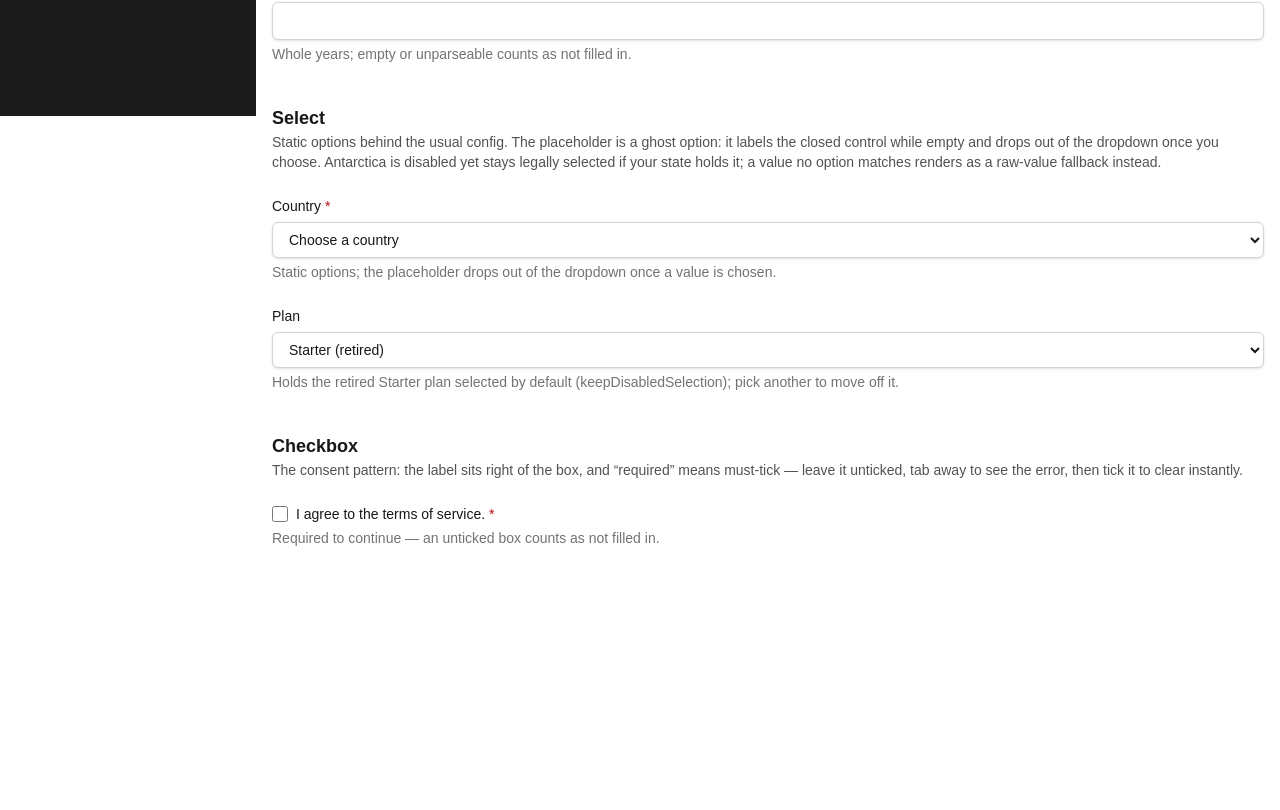
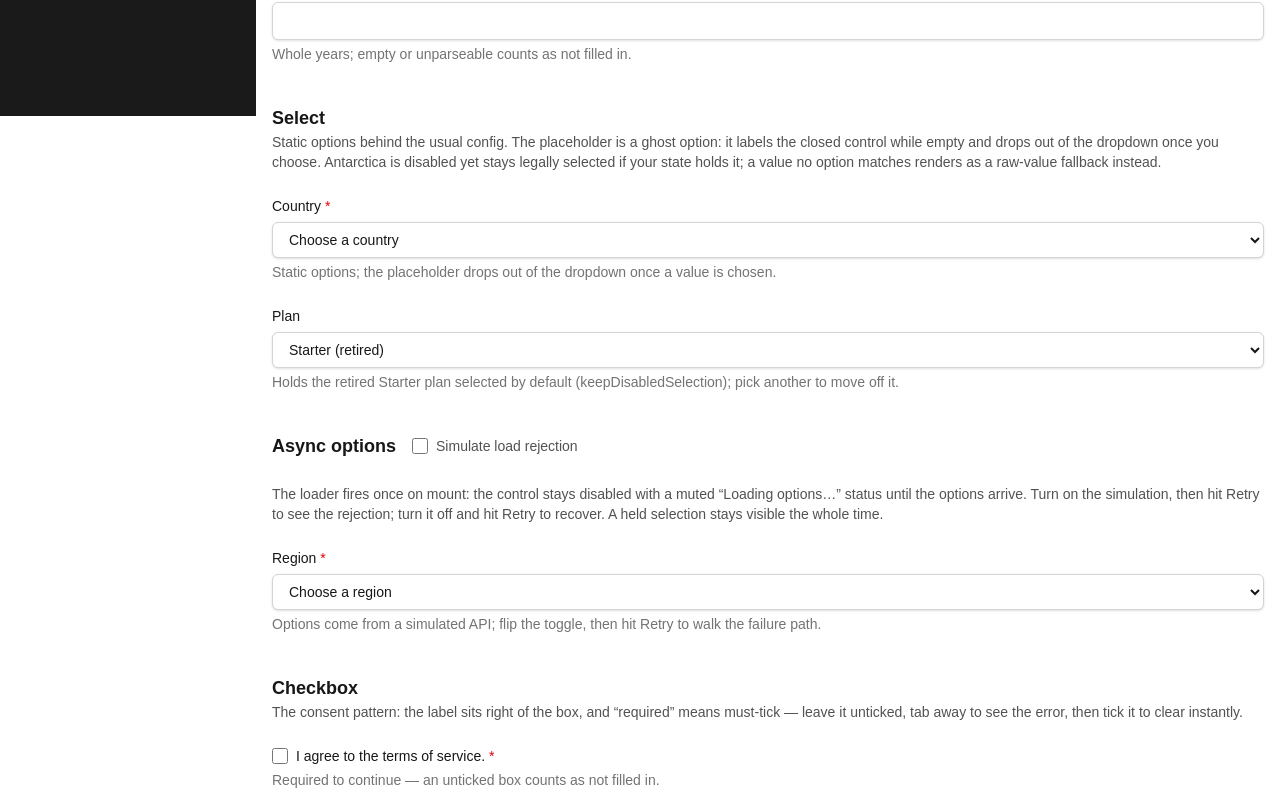
Before and after one commit to ShimaVaghei/nextjs-toolkit, a Next.js app: page /field in a window 1280 px wide. Shown: the part 684-1494 px from the top of the page. Before the commit the page ends 1252 px from the top, so only its background shows below. Built offline with nearby package versions, Linux system fonts and the light colour scheme.

Commit message:
Add async options with Pending/Rejected/Retry to select Field (#15)

```diff
--- a/app/field/page.tsx
+++ b/app/field/page.tsx
@@ -1,6 +1,6 @@
 "use client";
 
-import { useState } from "react";
+import { useRef, useState } from "react";
 import { Field, type FieldConfig } from "@/components/Field";
 
 export default function FieldDemoPage() {
@@ -12,6 +12,13 @@ export default function FieldDemoPage() {
   const [consent, setConsent] = useState(false);
   const [country, setCountry] = useState("");
   const [legacyPlan, setLegacyPlan] = useState("starter");
+  const [region, setRegion] = useState("");
+  const [simulateRejection, setSimulateRejection] = useState(false);
+
+  // Kept out of render state so the mounted loader is never re-fired by a
+  // toggle; each attempt reads the ref when it settles, and Retry always sees
+  // the latest position.
+  const regionRejectionRef = useRef(false);
 
   const nameConfig: FieldConfig = {
     kind: "input",
@@ -106,6 +113,37 @@ export default function FieldDemoPage() {
     ],
   };
 
+  const regionConfig: FieldConfig = {
+    kind: "select",
+    label: "Region",
+    hint: "Options come from a simulated API; flip the toggle, then hit Retry to walk the failure path.",
+    value: region,
+    onValueChange: (value) => setRegion(String(value)),
+    validator: { required: { value: true, message: "Choose a region." } },
+    placeholder: "Choose a region",
+    options: () =>
+      new Promise((resolve, reject) => {
+        window.setTimeout(() => {
+          if (regionRejectionRef.current) {
+            reject(new Error("Simulated region load rejection."));
+          } else {
+            resolve([
+              { label: "Africa", value: "af" },
+              { label: "Americas", value: "am" },
+              { label: "Asia", value: "as" },
+              { label: "Europe", value: "eu" },
+              { label: "Oceania", value: "oc" },
+            ]);
+          }
+        }, 800);
+      }),
+  };
+
+  const toggleSimulateRejection = (checked: boolean) => {
+    regionRejectionRef.current = checked;
+    setSimulateRejection(checked);
+  };
+
   return (
     <div className="space-y-10">
       <header>
@@ -151,6 +189,33 @@ export default function FieldDemoPage() {
       </section>
 
       <section className="space-y-6">
+        <div className="flex items-center gap-4">
+          <h2 className="text-lg font-semibold text-neutral-900 dark:text-neutral-100">
+            Async options
+          </h2>
+          <label className="flex cursor-pointer items-center gap-2 text-sm text-neutral-600 dark:text-neutral-400">
+            <input
+              type="checkbox"
+              checked={simulateRejection}
+              onChange={(event) =>
+                toggleSimulateRejection(event.target.checked)
+              }
+              className="h-4 w-4 accent-neutral-900 dark:accent-neutral-100"
+            />
+            Simulate load rejection
+          </label>
+        </div>
+        <p className="text-sm text-neutral-600 dark:text-neutral-400">
+          The loader fires once on mount: the control stays disabled with a
+          muted &ldquo;Loading options…&rdquo; status until the options
+          arrive. Turn on the simulation, then hit Retry to see the rejection;
+          turn it off and hit Retry to recover. A held selection stays visible
+          the whole time.
+        </p>
+        <Field config={regionConfig} />
+      </section>
+
+      <section className="space-y-6">
         <div>
           <h2 className="text-lg font-semibold text-neutral-900 dark:text-neutral-100">
             Checkbox
--- a/components/Field.tsx
+++ b/components/Field.tsx
@@ -1,6 +1,6 @@
 "use client";
 
-import { useEffect, useId, useImperativeHandle, useRef, useState } from "react";
+import { useCallback, useEffect, useId, useImperativeHandle, useRef, useState } from "react";
 import type { ChangeEvent, Ref } from "react";
 
 export type FieldKind = "input" | "textarea" | "checkbox" | "select";
@@ -38,8 +38,8 @@ export type FieldConfig = {
   value: FieldValue;
   onValueChange: (value: FieldValue) => void;
   validator?: Validator;
-  /** Choice kinds only; select renders a static array here. */
-  options?: Option[];
+  /** Choice kinds only: a static array or an async loader fired once on mount and re-fired only by Retry. */
+  options?: Option[] | (() => Promise<Option[]>);
   /** Select-only: labels the closed control while empty via the ghost option. */
   placeholder?: string;
   /**
@@ -81,6 +81,39 @@ const HINT_CLASS = "mt-1 text-sm text-neutral-500 dark:text-neutral-400";
 
 const ERROR_CLASS =
   "mt-1 text-sm font-semibold text-red-600 dark:text-red-400";
+
+const REJECTED_MESSAGE_CLASS = "text-red-600 dark:text-red-400";
+
+const RETRY_BUTTON_CLASS =
+  "ml-2 rounded-md border border-red-300 bg-white px-2 py-0.5 text-xs font-medium " +
+  "text-red-600 cursor-pointer hover:bg-red-50 focus:outline-none " +
+  "focus:ring-2 focus:ring-red-500/30 dark:border-red-900 dark:bg-transparent " +
+  "dark:text-red-400 dark:hover:bg-red-950 dark:focus:ring-red-400/30";
+
+/** Muted pure-Tailwind spinner for the Pending status line (same shape as Table's). */
+const OPTION_LOAD_SPINNER = (
+  <svg
+    aria-hidden="true"
+    viewBox="0 0 16 16"
+    fill="none"
+    className="inline-block h-3.5 w-3.5 animate-spin"
+  >
+    <circle
+      cx="8"
+      cy="8"
+      r="6"
+      stroke="currentColor"
+      strokeOpacity="0.25"
+      strokeWidth="2"
+    />
+    <path
+      d="M14 8a6 6 0 0 0-6-6"
+      stroke="currentColor"
+      strokeWidth="2"
+      strokeLinecap="round"
+    />
+  </svg>
+);
 
 const CHECKBOX_ROW_CLASS = "mt-1.5 flex items-center";
 
@@ -158,22 +191,38 @@ type SelectEntry =
  * Resolves the rendered dropdown entries for a select: real Options as-is,
  * a held disabled Option swapped for the raw-value fallback when demoted by
  * keepDisabledSelection, and one appended fallback for a stale/unknown value.
+ * While Options are not yet authoritative (a load is Pending or Rejected) a
+ * held selection is expected-absent rather than stale: it still renders as a
+ * fallback entry so it stays visible, but no staleness is reported.
  */
 function resolveSelectEntries(
   options: Option[],
   raw: string,
   keepDisabledSelection: boolean,
+  optionsAuthoritative: boolean,
 ): { entries: SelectEntry[]; isStale: boolean } {
-  const isStale = raw !== "" && !options.some((option) => option.value === raw);
+  const isStale =
+    optionsAuthoritative &&
+    raw !== "" &&
+    !options.some((option) => option.value === raw);
   const entries: SelectEntry[] = options.map((option) =>
     option.value === raw && option.disabled && !keepDisabledSelection
       ? { kind: "fallback", raw }
       : { kind: "option", option },
   );
-  if (isStale) {
+  if (isStale || (!optionsAuthoritative && raw !== "")) {
     entries.push({ kind: "fallback", raw });
   }
   return { entries, isStale };
+}
+
+/** Lifecycle of an async Option load; only meaningful when `options` is a loader. */
+type OptionLoadStatus = "pending" | "resolved" | "rejected";
+
+function isOptionsLoader(
+  options: FieldConfig["options"],
+): options is () => Promise<Option[]> {
+  return typeof options === "function";
 }
 
 /** Textual rules fit textarea and non-number inputs — never a checkbox. */
@@ -345,6 +394,12 @@ export function Field({
   const [touched, setTouched] = useState(false);
   const [error, setError] = useState<string | null>(null);
 
+  // Async Option load lifecycle (loader-form configs only): Pending until the
+  // mount-fired loader settles, then Resolved with the Options or Rejected.
+  const optionsIsLoader = isOptionsLoader(options);
+  const [loadedOptions, setLoadedOptions] = useState<Option[]>([]);
+  const [loadStatus, setLoadStatus] = useState<OptionLoadStatus>("pending");
+
   // validate() runs against the latest committed config and value.
   const configRef = useRef(config);
   const valueRef = useRef(value);
@@ -352,6 +407,47 @@ export function Field({
     configRef.current = config;
     valueRef.current = value;
   });
+
+  // Retry always re-fires the newest loader the parent passed.
+  const loaderRef = useRef(options);
+  useEffect(() => {
+    loaderRef.current = options;
+  });
+
+  // A newer load supersedes an older in-flight one (Retry while still loading).
+  const loadTicketRef = useRef(0);
+
+  const runOptionLoad = useCallback(() => {
+    if (!isOptionsLoader(loaderRef.current)) {
+      return;
+    }
+    const ticket = ++loadTicketRef.current;
+    setLoadStatus("pending");
+    loaderRef.current().then(
+      (resolved) => {
+        if (ticket === loadTicketRef.current) {
+          setLoadedOptions(resolved);
+          setLoadStatus("resolved");
+        }
+      },
+      () => {
+        if (ticket === loadTicketRef.current) {
+          setLoadStatus("rejected");
+        }
+      },
+    );
+  }, []);
+
+  // The loader fires exactly once on mount; only Retry re-fires it afterwards.
+  // The started guard keeps StrictMode's dev double-invoke honest too.
+  const mountLoadStartedRef = useRef(false);
+  useEffect(() => {
+    if (!isOptionsLoader(loaderRef.current) || mountLoadStartedRef.current) {
+      return;
+    }
+    mountLoadStartedRef.current = true;
+    runOptionLoad();
+  }, [runOptionLoad]);
 
   useImperativeHandle(
     ref,
@@ -385,11 +481,14 @@ export function Field({
 
   // Select display resolution: raw value matched against Options, with the
   // stale flag driving the dev-only warn and the synthetic fallback entry.
+  // Under a loader, Options only become authoritative once a load has resolved.
   const rawValue = kind === "select" ? selectRawValue(value) : "";
+  const selectOptions = optionsIsLoader ? loadedOptions : (options as Option[]);
   const { entries: selectEntries, isStale } = resolveSelectEntries(
-    options,
+    selectOptions,
     rawValue,
     keepDisabledSelection,
+    !optionsIsLoader || loadStatus === "resolved",
   );
 
   useEffect(() => {
@@ -439,9 +538,14 @@ export function Field({
     setError(evaluate(config, value));
   };
 
+  // Pending/Rejected block choosing on choice kinds; the parent's own
+  // disabled flag still applies independently.
+  const optionsLoadBlocked =
+    optionsIsLoader && loadStatus !== "resolved";
+
   const controlProps: ControlAttributes = {
     id: controlId,
-    disabled,
+    disabled: disabled || (kind === "select" && optionsLoadBlocked) || undefined,
     "aria-required": isRequired || undefined,
     "aria-invalid": error ? true : undefined,
     "aria-describedby": `${hintId} ${errorId}`,
@@ -532,8 +636,31 @@ export function Field({
         </>
       )}
 
+      {/* Persistent hint slot: Pending/Rejected status lines swap in without unmounting the node. */}
       <p id={hintId} className={HINT_CLASS}>
-        {hint}
+        {kind === "select" && optionsLoadBlocked ? (
+          loadStatus === "pending" ? (
+            <span className="flex items-center gap-1.5">
+              {OPTION_LOAD_SPINNER}
+              Loading options…
+            </span>
+          ) : (
+            <>
+              <span className={REJECTED_MESSAGE_CLASS}>
+                {"Couldn't load options."}
+              </span>
+              <button
+                type="button"
+                onClick={runOptionLoad}
+                className={RETRY_BUTTON_CLASS}
+              >
+                Retry
+              </button>
+            </>
+          )
+        ) : (
+          hint
+        )}
       </p>
       <p id={errorId} aria-live="polite" className={ERROR_CLASS}>
         {error && (
```
Also changed, not shown: 1 other file (tests, documents, lock files or other folders).
